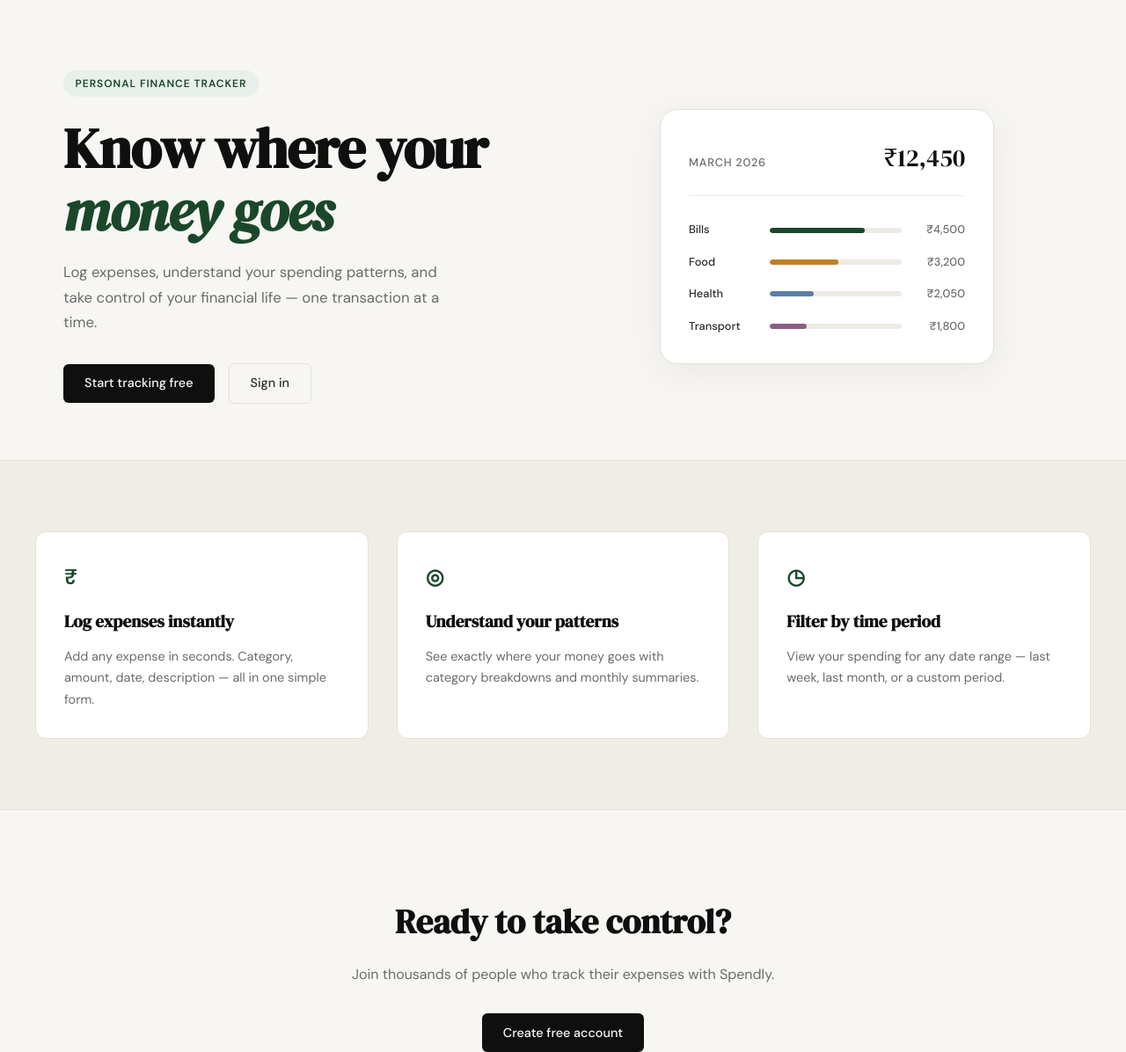
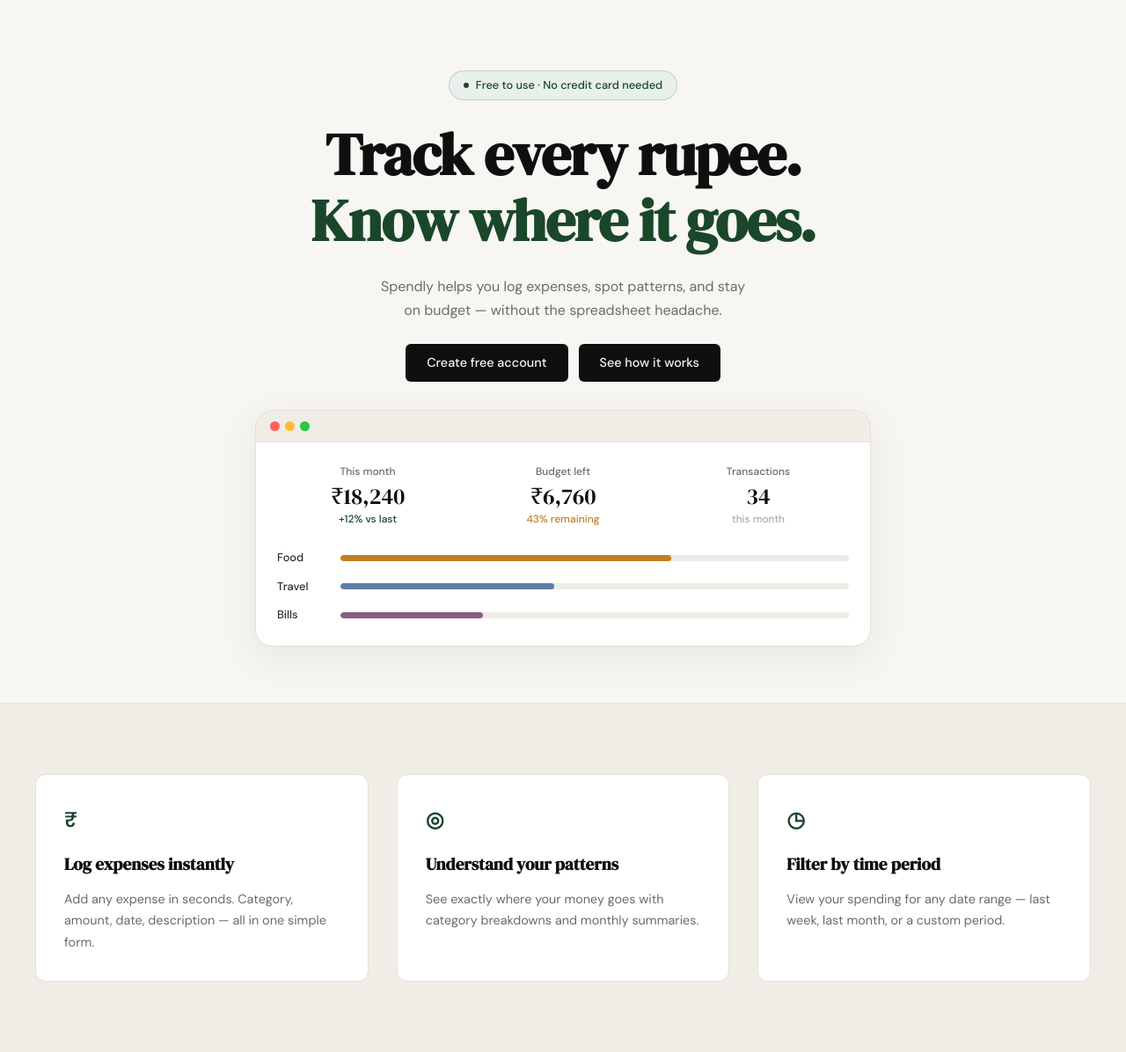
Before and after one commit to Prit1000/project_spendy, a Flask app: page / in a window 1280 px wide. Shown: the part 61-1257 px from the top of the page at 88% size. Run offline with Flask 3, Linux system fonts and the light colour scheme.

Commit message:
landing: redesign hero section to match mockup

```diff
--- /dev/null
+++ b/static/css/landing.css
@@ -0,0 +1,212 @@
+/* ------------------------------------------------------------------ */
+/* Landing page — hero overrides                                       */
+/* Scoped to .lp-* so nothing in style.css is affected.               */
+/* ------------------------------------------------------------------ */
+
+/* Hero wrapper */
+.lp-hero {
+    padding: 5rem 2rem 4rem;
+    text-align: center;
+}
+
+.lp-hero-inner {
+    max-width: 780px;
+    margin: 0 auto;
+    display: flex;
+    flex-direction: column;
+    align-items: center;
+    gap: 1.5rem;
+}
+
+/* Badge */
+.lp-badge {
+    display: inline-flex;
+    align-items: center;
+    gap: 0.5rem;
+    background: var(--accent-light);
+    color: var(--accent);
+    font-size: 0.8rem;
+    font-weight: 500;
+    padding: 0.35rem 1rem;
+    border-radius: 999px;
+    border: 1px solid rgba(26, 71, 42, 0.18);
+}
+
+.lp-badge-dot {
+    width: 6px;
+    height: 6px;
+    background: var(--accent);
+    border-radius: 50%;
+    flex-shrink: 0;
+}
+
+/* Headline */
+.lp-title {
+    font-family: var(--font-display);
+    font-size: clamp(2.6rem, 6vw, 4.2rem);
+    line-height: 1.12;
+    letter-spacing: -0.02em;
+    color: var(--ink);
+    margin: 0;
+}
+
+.lp-title-accent {
+    color: var(--accent);
+}
+
+/* Subtitle */
+.lp-subtitle {
+    font-size: 1rem;
+    color: var(--ink-muted);
+    line-height: 1.7;
+    margin: 0;
+}
+
+/* CTA buttons */
+.lp-actions {
+    display: flex;
+    gap: 0.75rem;
+    flex-wrap: wrap;
+    justify-content: center;
+}
+
+.lp-btn {
+    display: inline-block;
+    background: var(--ink);
+    color: var(--paper);
+    padding: 0.65rem 1.5rem;
+    border-radius: var(--radius-sm);
+    font-family: var(--font-body);
+    font-size: 0.9rem;
+    font-weight: 500;
+    transition: background 0.2s;
+}
+
+.lp-btn:hover {
+    background: var(--accent);
+}
+
+/* App preview frame */
+.lp-preview {
+    width: 100%;
+    max-width: 700px;
+    background: var(--paper-warm);
+    border: 1px solid var(--border);
+    border-radius: var(--radius-lg);
+    overflow: hidden;
+    box-shadow: 0 12px 48px rgba(0, 0, 0, 0.07);
+    margin-top: 0.5rem;
+}
+
+/* Traffic light bar */
+.lp-preview-bar {
+    display: flex;
+    align-items: center;
+    gap: 6px;
+    padding: 0.75rem 1rem;
+    border-bottom: 1px solid var(--border);
+    background: var(--paper-warm);
+}
+
+.lp-dot {
+    width: 11px;
+    height: 11px;
+    border-radius: 50%;
+}
+
+.lp-dot-red    { background: #ff5f57; }
+.lp-dot-yellow { background: #febc2e; }
+.lp-dot-green  { background: #28c840; }
+
+/* Preview body */
+.lp-preview-body {
+    padding: 1.5rem;
+    background: #ffffff;
+    display: flex;
+    flex-direction: column;
+    gap: 1.5rem;
+}
+
+/* Stat cards row */
+.lp-stats {
+    display: grid;
+    grid-template-columns: repeat(3, 1fr);
+    gap: 1rem;
+}
+
+.lp-stat {
+    display: flex;
+    flex-direction: column;
+    gap: 0.2rem;
+}
+
+.lp-stat-label {
+    font-size: 0.75rem;
+    color: var(--ink-muted);
+    font-weight: 500;
+}
+
+.lp-stat-value {
+    font-family: var(--font-display);
+    font-size: 1.6rem;
+    color: var(--ink);
+    line-height: 1.1;
+}
+
+.lp-stat-trend {
+    font-size: 0.75rem;
+    font-weight: 500;
+}
+
+.lp-trend-up { color: var(--accent); }
+.lp-trend-ok { color: var(--accent-2); }
+
+.lp-stat-sub {
+    font-size: 0.75rem;
+    color: var(--ink-faint);
+}
+
+/* Category bars */
+.lp-bars {
+    display: flex;
+    flex-direction: column;
+    gap: 0.75rem;
+}
+
+.lp-bar-row {
+    display: grid;
+    grid-template-columns: 60px 1fr;
+    align-items: center;
+    gap: 0.75rem;
+}
+
+.lp-bar-cat {
+    font-size: 0.8rem;
+    font-weight: 500;
+    color: var(--ink-soft);
+    text-align: left;
+}
+
+.lp-bar-track {
+    height: 7px;
+    background: var(--border-soft);
+    border-radius: 999px;
+    overflow: hidden;
+}
+
+.lp-bar {
+    height: 100%;
+    border-radius: 999px;
+}
+
+.lp-bar-food   { background: #c17f24; }
+.lp-bar-travel { background: #5b7fa6; }
+.lp-bar-bills  { background: #8b5e83; }
+
+/* Responsive */
+@media (max-width: 600px) {
+    .lp-stats { grid-template-columns: 1fr 1fr; }
+    .lp-stats .lp-stat:last-child { grid-column: 1 / -1; }
+    .lp-title { font-size: 2.2rem; }
+    .lp-subtitle br { display: none; }
+}
--- a/templates/landing.html
+++ b/templates/landing.html
@@ -2,62 +2,82 @@
 
 {% block title %}Spendly — Track Every Rupee{% endblock %}
 
+{% block head %}
+    <link rel="stylesheet" href="{{ url_for('static', filename='css/landing.css') }}">
+{% endblock %}
+
 {% block content %}
 
-<section class="hero">
-    <div class="hero-inner">
-        <div class="hero-badge">Personal Finance Tracker</div>
-        <h1 class="hero-title">
-            Know where your<br>
-            <em>money goes</em>
+<section class="lp-hero">
+    <div class="lp-hero-inner">
+
+        <div class="lp-badge">
+            <span class="lp-badge-dot"></span>
+            Free to use · No credit card needed
+        </div>
+
+        <h1 class="lp-title">
+            Track every rupee.<br>
+            <span class="lp-title-accent">Know where it goes.</span>
         </h1>
-        <p class="hero-subtitle">
-            Log expenses, understand your spending patterns,
-            and take control of your financial life —
-            one transaction at a time.
+
+        <p class="lp-subtitle">
+            Spendly helps you log expenses, spot patterns, and stay<br>
+            on budget — without the spreadsheet headache.
         </p>
-        <div class="hero-actions">
-            <a href="{{ url_for('register') }}" class="btn-primary">Start tracking free</a>
-            <a href="{{ url_for('login') }}" class="btn-ghost">Sign in</a>
+
+        <div class="lp-actions">
+            <a href="{{ url_for('register') }}" class="lp-btn">Create free account</a>
+            <a href="#features" class="lp-btn">See how it works</a>
         </div>
-    </div>
-    <div class="hero-visual">
-        <div class="mock-card">
-            <div class="mock-card-header">
-                <span class="mock-label">March 2026</span>
-                <span class="mock-total">₹12,450</span>
+
+        <div class="lp-preview">
+            <div class="lp-preview-bar">
+                <span class="lp-dot lp-dot-red"></span>
+                <span class="lp-dot lp-dot-yellow"></span>
+                <span class="lp-dot lp-dot-green"></span>
             </div>
-            <div class="mock-bars">
-                <div class="mock-bar-row">
-                    <span class="mock-cat">Bills</span>
-                    <div class="mock-bar-track">
-                        <div class="mock-bar" style="width: 72%"></div>
+            <div class="lp-preview-body">
+                <div class="lp-stats">
+                    <div class="lp-stat">
+                        <span class="lp-stat-label">This month</span>
+                        <span class="lp-stat-value">₹18,240</span>
+                        <span class="lp-stat-trend lp-trend-up">+12% vs last</span>
                     </div>
-                    <span class="mock-amt">₹4,500</span>
+                    <div class="lp-stat">
+                        <span class="lp-stat-label">Budget left</span>
+                        <span class="lp-stat-value">₹6,760</span>
+                        <span class="lp-stat-trend lp-trend-ok">43% remaining</span>
+                    </div>
+                    <div class="lp-stat">
+                        <span class="lp-stat-label">Transactions</span>
+                        <span class="lp-stat-value">34</span>
+                        <span class="lp-stat-sub">this month</span>
+                    </div>
                 </div>
-                <div class="mock-bar-row">
-                    <span class="mock-cat">Food</span>
-                    <div class="mock-bar-track">
-                        <div class="mock-bar mock-bar-2" style="width: 52%"></div>
+                <div class="lp-bars">
+                    <div class="lp-bar-row">
+                        <span class="lp-bar-cat">Food</span>
+                        <div class="lp-bar-track">
+                            <div class="lp-bar lp-bar-food" style="width: 65%"></div>
+                        </div>
                     </div>
-                    <span class="mock-amt">₹3,200</span>
-                </div>
-                <div class="mock-bar-row">
-                    <span class="mock-cat">Health</span>
-                    <div class="mock-bar-track">
-                        <div class="mock-bar mock-bar-3" style="width: 33%"></div>
+                    <div class="lp-bar-row">
+                        <span class="lp-bar-cat">Travel</span>
+                        <div class="lp-bar-track">
+                            <div class="lp-bar lp-bar-travel" style="width: 42%"></div>
+                        </div>
                     </div>
-                    <span class="mock-amt">₹2,050</span>
-                </div>
-                <div class="mock-bar-row">
-                    <span class="mock-cat">Transport</span>
-                    <div class="mock-bar-track">
-                        <div class="mock-bar mock-bar-4" style="width: 28%"></div>
+                    <div class="lp-bar-row">
+                        <span class="lp-bar-cat">Bills</span>
+                        <div class="lp-bar-track">
+                            <div class="lp-bar lp-bar-bills" style="width: 28%"></div>
+                        </div>
                     </div>
-                    <span class="mock-amt">₹1,800</span>
                 </div>
             </div>
         </div>
+
     </div>
 </section>
 
```
Also changed, not shown: Screenshot 2026-03-29 134925.png (added).
